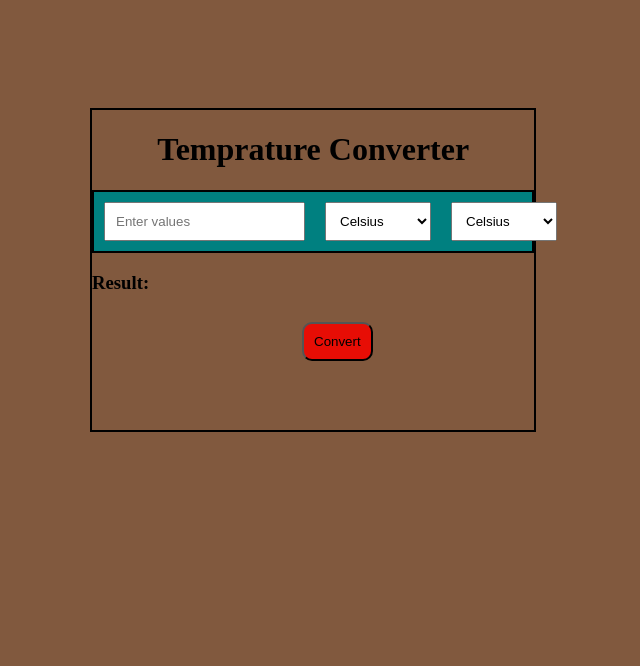
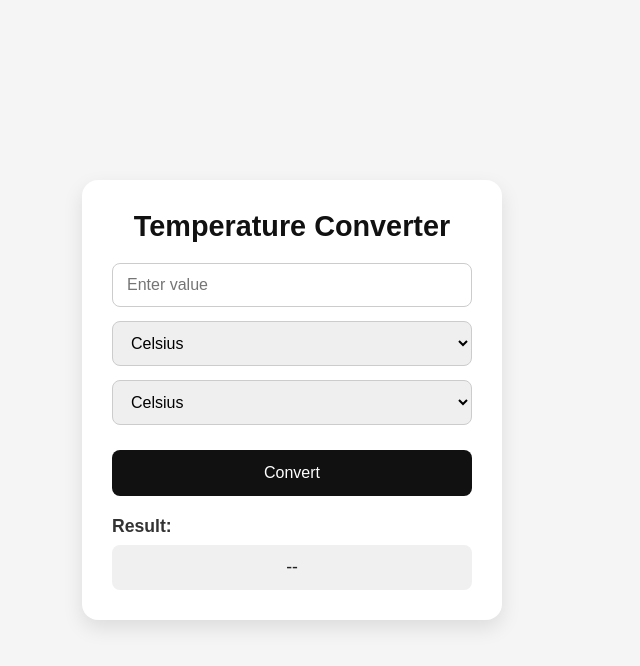
Before and after one commit to Syedasad2/Temp-Converter, a plain HTML site: page index.html in a window 1280 px wide. Shown: the whole page, without its empty margins (348-988 px from the left). Drawn offline with Linux system fonts and the light colour scheme.

Commit message:
CSS upgradations

```diff
--- a/index.html
+++ b/index.html
@@ -3,23 +3,106 @@
 
 <head>
   <meta charset="UTF-8">
-    <meta name="viewport" content="width=device-width, initial-scale=1.0">
-    <title>Document</title>
+  <meta name="viewport" content="width=device-width, initial-scale=1">
+  <title>Temperature Converter</title>
   <style>
+    * {
+      box-sizing: border-box;
+      margin: 0;
+      padding: 0;
+    }
+
+    body {
+      font-family: 'Poppins', sans-serif;
+      background-color: #f5f5f5;
+      color: #333;
+      display: flex;
+      align-items: center;
+      justify-content: center;
+      min-height: 100vh;
+    }
+
+    .converter-container {
+      background-color: #ffffff;
+      padding: 30px;
+      border-radius: 16px;
+      box-shadow: 0 8px 20px rgba(0, 0, 0, 0.1);
+      width: 90%;
+      max-width: 420px;
+    }
+
+    .converter-container h1 {
+      text-align: center;
+      margin-bottom: 20px;
+      font-size: 1.8rem;
+      color: #111;
+    }
+
+    .input-group {
+      display: flex;
+      flex-direction: column;
+      gap: 14px;
+      margin-bottom: 25px;
+    }
+
     input,
-        select,
-        button {
-            margin: 10px;
-            padding: 10px;
+    select {
+      padding: 12px 14px;
+      border: 1px solid #ccc;
+      border-radius: 8px;
+      font-size: 1rem;
+      outline: none;
+    }
+
+    .result-section {
+      margin-top: 20px;
+    }
+
+    .result-section h3 {
+      font-size: 1.1rem;
+      margin-bottom: 8px;
+    }
+
+    #output {
+      padding: 12px;
+      background-color: #f0f0f0;
+      border-radius: 8px;
+      font-size: 1.1rem;
+      text-align: center;
+      color: #222;
+    }
+
+    .convert-btn {
+      width: 100%;
+      padding: 14px;
+      background-color: #111;
+      color: #fff;
+      border: none;
+      border-radius: 8px;
+      font-size: 1rem;
+      cursor: pointer;
+      transition: background-color 0.3s ease;
+    }
+
+    .convert-btn:hover {
+      background-color: #333;
+    }
+
+    @media (max-width: 480px) {
+      .converter-container {
+        padding: 20px;
+      }
     }
   </style>
 </head>
 
-<body style="background-color: rgb(129, 89, 62);">
-    <div style="width: 35%;position: relative;left: 430px;top: 100px; border: 2px solid black; height: 40vh; ">
-        <h1 style="text-align: center;">Temprature Converter</h1>
-        <div style="background-color: teal; border: 2px solid black; display: flex;">
-            <input id="temp" type="number" placeholder="Enter values" />
+<body>
+
+  <div class="converter-container">
+    <h1>Temperature Converter</h1>
+
+    <div class="input-group">
+      <input id="temp" type="number" placeholder="Enter value">
       <select id="input">
         <option value="Celsius">Celsius</option>
         <option value="Fahrenheit">Fahrenheit</option>
@@ -31,11 +114,13 @@
         <option value="Kelvin">Kelvin</option>
       </select>
     </div>
-        <div>
-            <h3>Result:</h1>
-                <div style="color: rgb(19, 18, 18);font-family: Impact, Haettenschweiler, 'Arial Narrow Bold', sans-serif;" id="output"></div>
+
+    <button id="convert_btn" class="convert-btn">Convert</button>
+
+    <div class="result-section">
+      <h3>Result:</h3>
+      <div id="output">--</div>
     </div>
-        <button id="convert_btn" style="background-color: rgb(231, 13, 5); border-radius: 10px;position: relative;left: 200px;">Convert</button>
   </div>
 
   <script src="app.js"></script>
```
Lines whose indentation alone changed are shown as unchanged.
